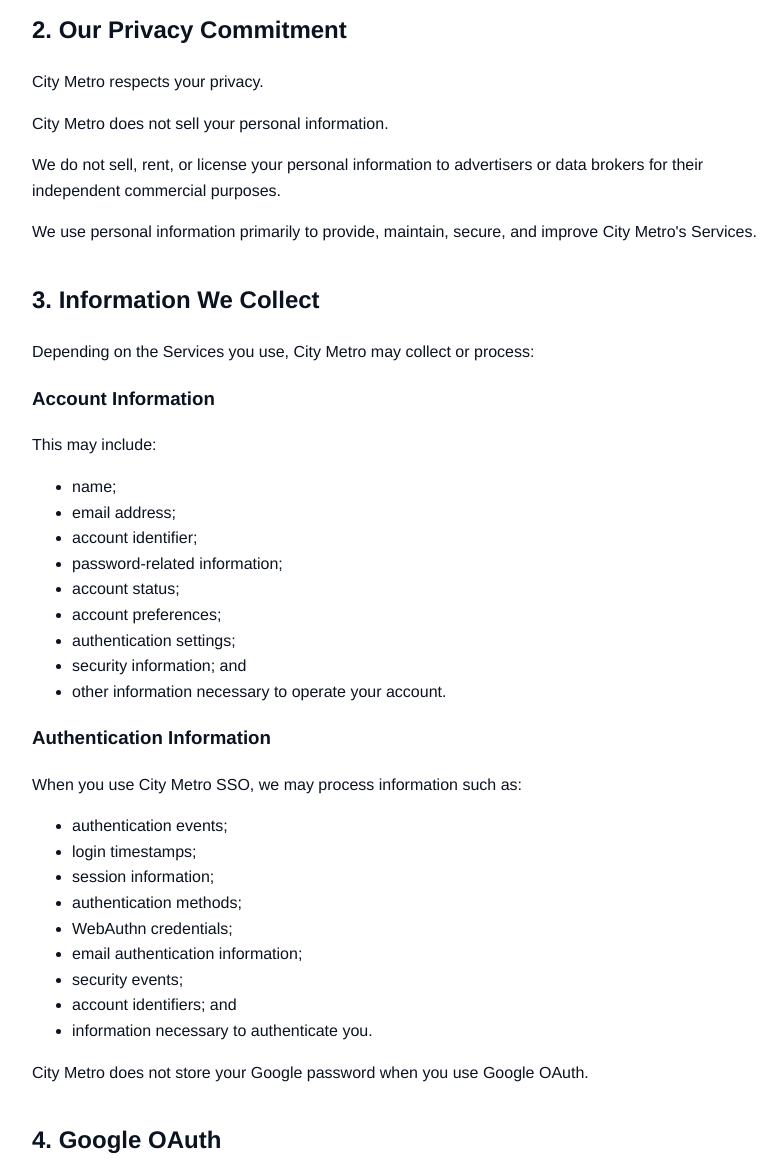
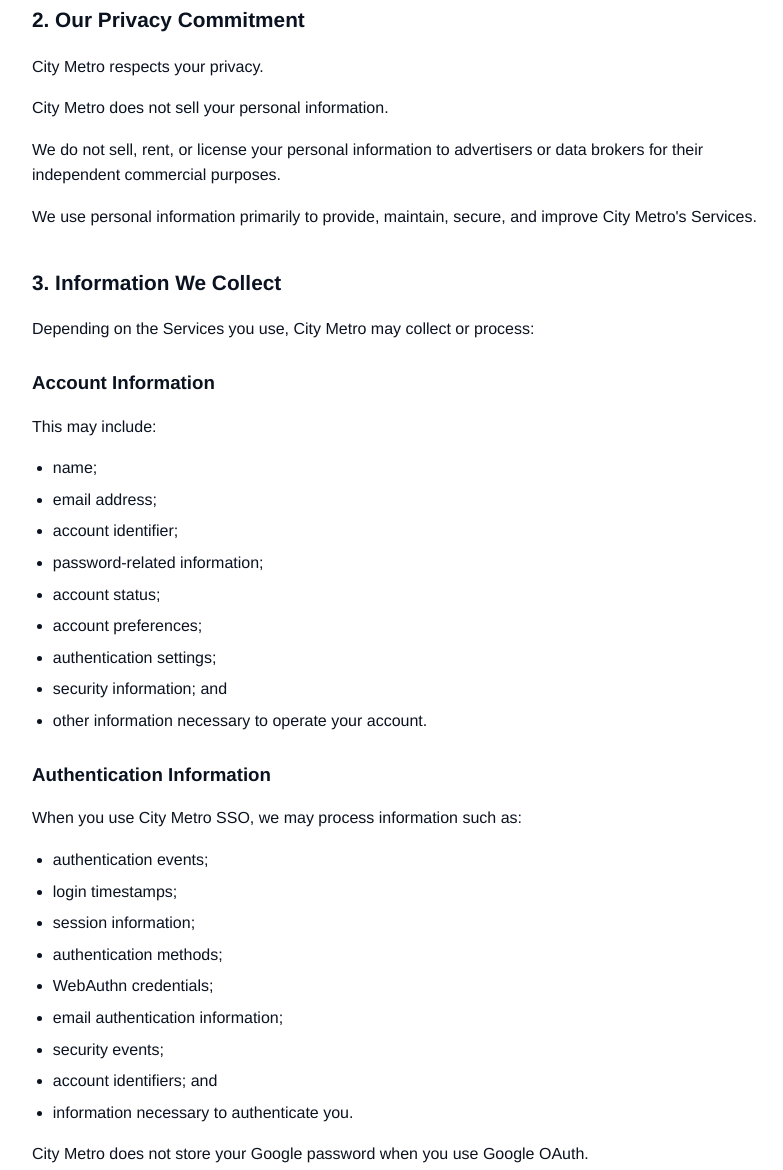
Before and after one commit to City-Metro/CM-Website-V1, a website: page privacy.html in a window 1280 px wide. Shown: the part 790-1960 px from the top of the page, without its empty margins (82-865 px from the left). Drawn offline with Linux system fonts and the light colour scheme; a script that the page names is missing.

Commit message:
Add styles for legal document sections

```diff
--- a/styles.css
+++ b/styles.css
@@ -185,3 +185,9 @@
 .u-margin-28px-0-64px{margin:28px 0 64px}
 .u-margin-top-0{margin-top:0}
 .u-text-align-center-margin-32px-0-64px{text-align:center;margin:32px 0 64px}
+
+/* legal pages */
+.legal-doc h2{font-size:1.3rem}
+.legal-doc h3{margin:26px 0 4px}
+.legal-doc ul{padding-left:1.3rem}
+.legal-doc li{margin:6px 0}
```
